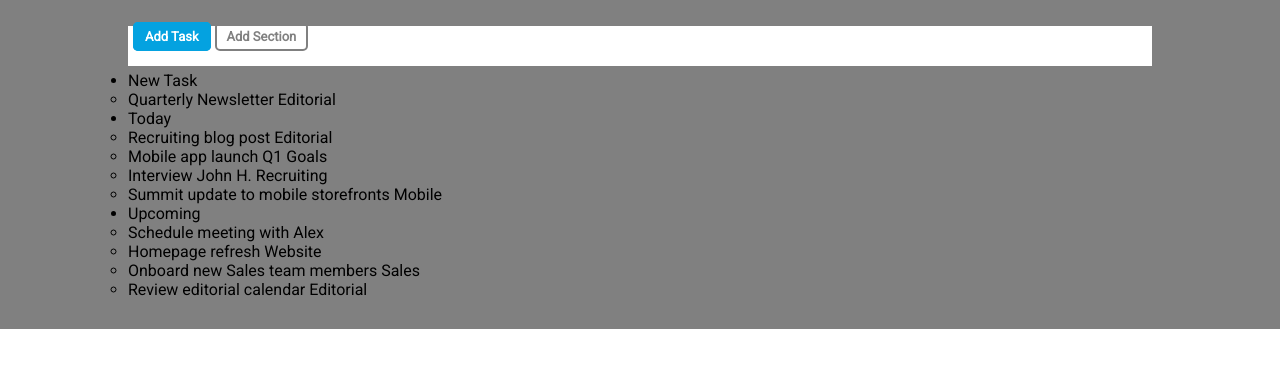
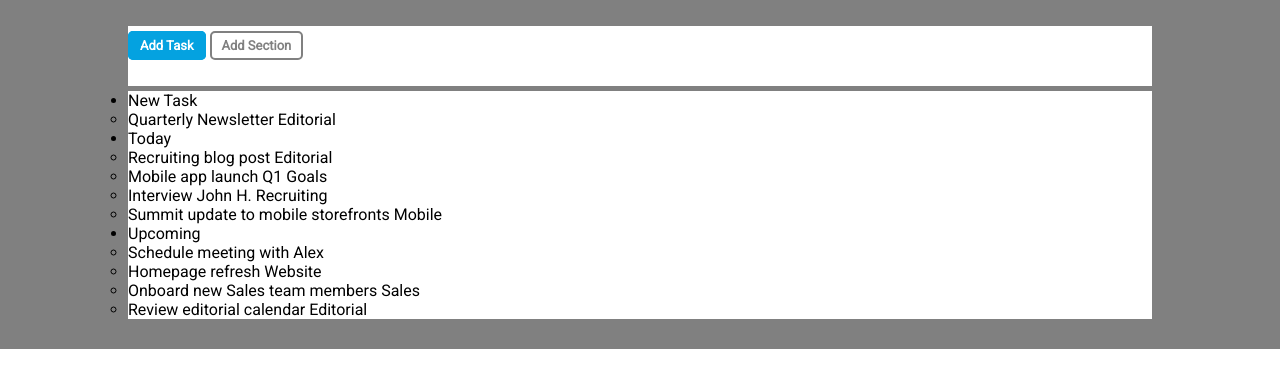
Before and after one commit to SonoJohn/html-css-toboolist, a plain HTML site: page index.html in a window 1280 px wide. Shown: the part 84-472 px from the top of the page. Drawn offline with Linux system fonts and the light colour scheme.

Commit message:
Add: css section backgroung

```diff
--- a/css/style.css
+++ b/css/style.css
@@ -10,12 +10,16 @@ body {
     font-family: 'Roboto', sans-serif;
 }
 
+section {
+    background-color: white;
+}
+
 .add {
     padding: 5px 10px;
     font-size: small;
     font-weight: bold;
     border-radius: 5px;
-    vertical-align: middle;
+    line-height: 40px;
 }
 
 /* HEADER */
@@ -42,7 +46,7 @@ main {
 
 /* ADD SECTION */
 .button-section {
-    height: 40px;
+    height: 60px;
     width: 100%;
     background-color: white;
     margin-bottom: 5px;
@@ -52,7 +56,6 @@ main {
     color: white;
     background-color: rgb(4, 162, 224);
     border: 2px solid rgb(4, 162, 224);
-    margin-left: 5px;
 }
 
 .input-section {
```
